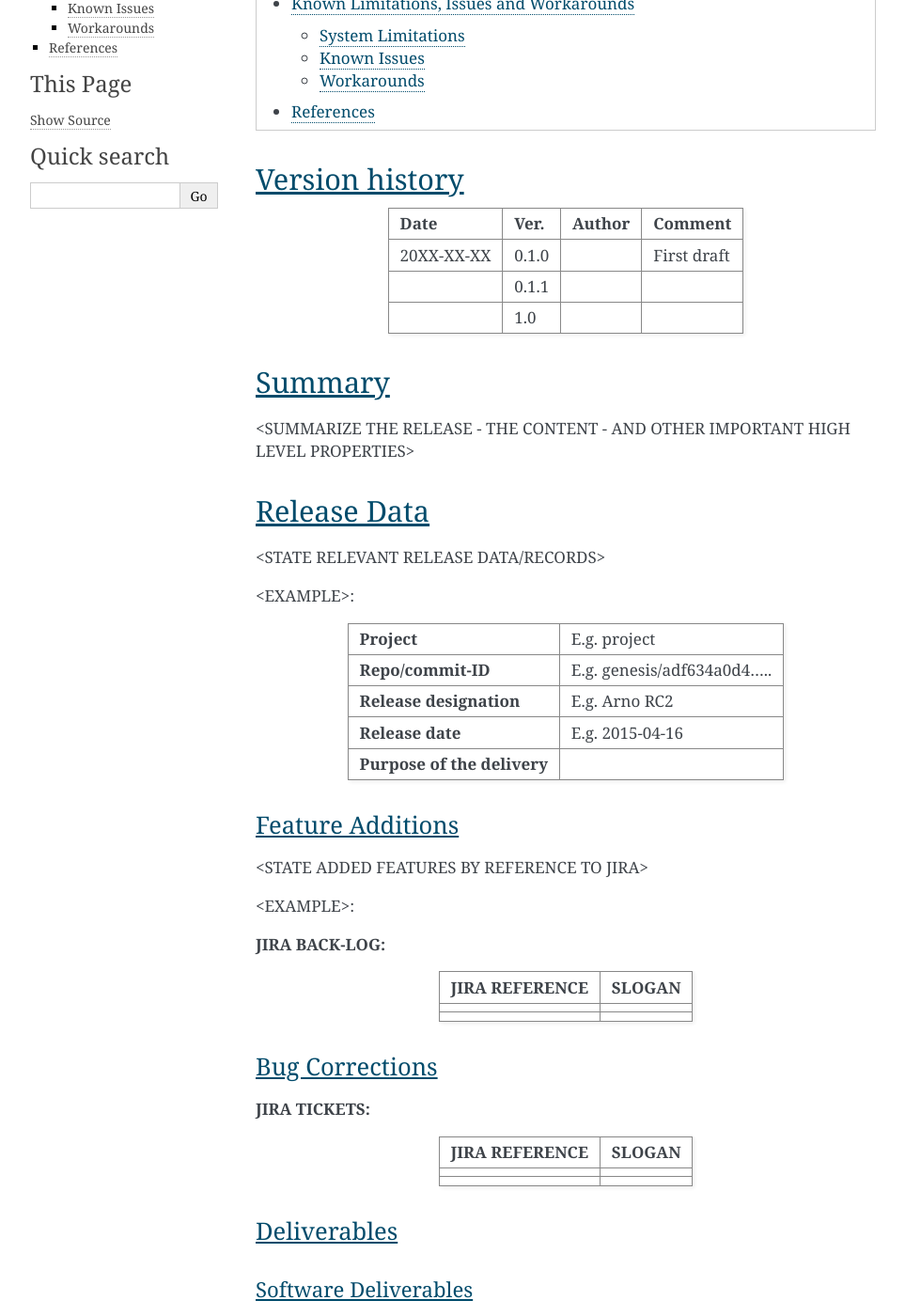
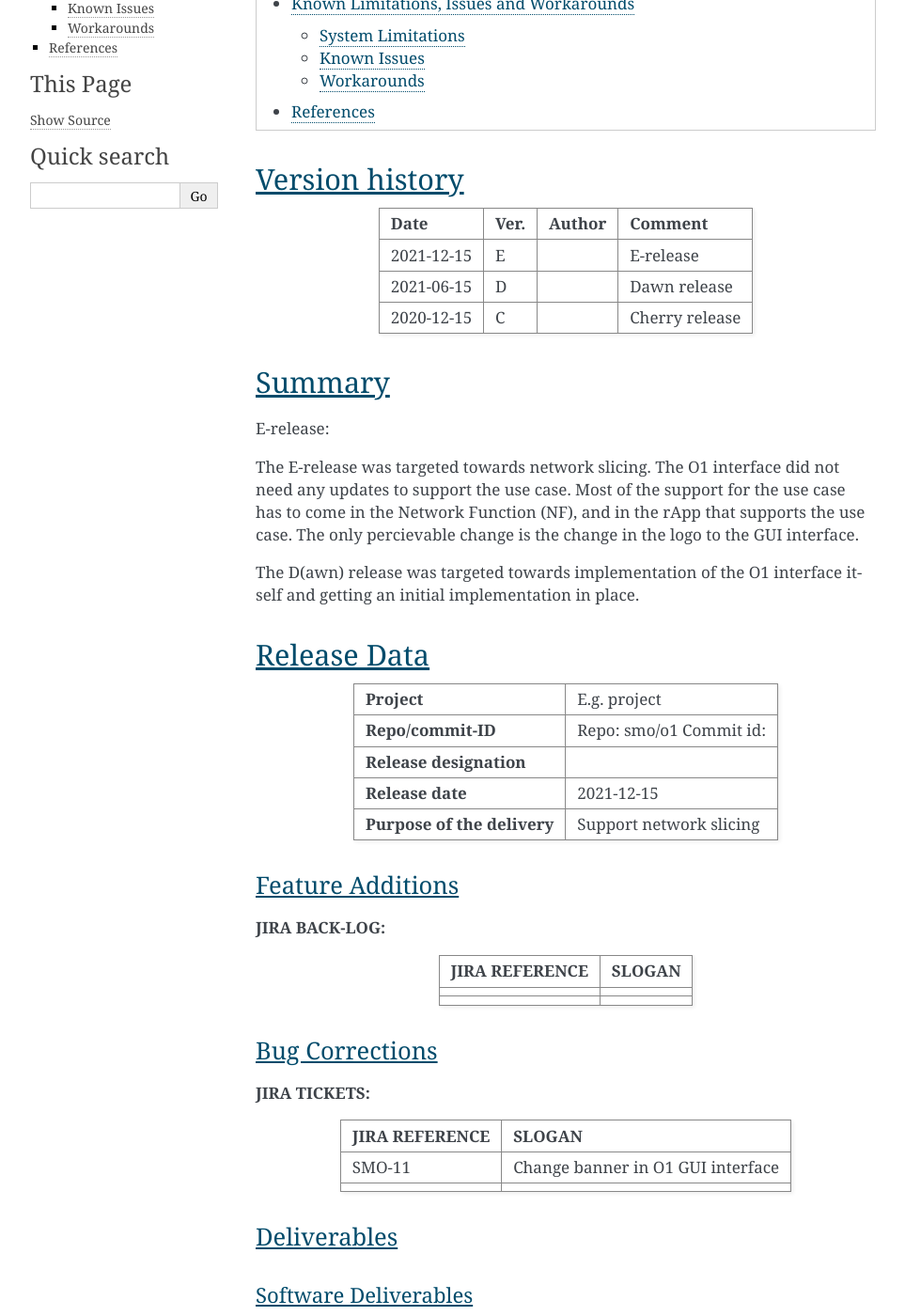
Before and after one commit to o-ran-sc/smo-o1, a Sphinx documentation site: the page built from docs/release-notes.rst, in a window 1280 px wide and 1400 px high, scrolled down 390 px. Shown: the whole window at 94% size, without its empty margins (148-1111 px from the left). Built offline with Sphinx 7.4.7, drawn with Linux system fonts in a browser that asks for light colours; some of the changed text lies outside the part shown.

Commit message:
SMO-36: Update documentation for smo/o1 using the files in docs folder
Issue-ID: SMO-36

Signed-off-by: Mahesh Jethanandani <mjethanandani@gmail.com>
Change-Id: I1d023e43e60642e284d54af3a9e4e9be9a307053
Signed-off-by: Mahesh Jethanandani <mjethanandani@gmail.com>

```diff
--- a/docs/release-notes.rst
+++ b/docs/release-notes.rst
@@ -6,7 +6,7 @@ Release-Notes
 =============
 
 
-This document provides the release notes for <RELEASE> of <COMPONENT>.
+This document provides the release notes for releases related to SMO O1.
 
 .. contents::
    :depth: 3
@@ -20,13 +20,13 @@ Version history
 | **Date**           | **Ver.**           | **Author**         | **Comment**        |
 |                    |                    |                    |                    |
 +--------------------+--------------------+--------------------+--------------------+
-| 20XX-XX-XX         | 0.1.0              |                    | First draft        |
+| 2021-12-15         | E                  |                    | E-release          |
 |                    |                    |                    |                    |
 +--------------------+--------------------+--------------------+--------------------+
-|                    | 0.1.1              |                    |                    |
+| 2021-06-15         | D                  |                    | Dawn release       |
 |                    |                    |                    |                    |
 +--------------------+--------------------+--------------------+--------------------+
-|                    | 1.0                |                    |                    |
+| 2020-12-15         | C                  |                    | Cherry release     |
 |                    |                    |                    |                    |
 +--------------------+--------------------+--------------------+--------------------+
 
@@ -34,31 +34,30 @@ Version history
 Summary
 -------
 
-<SUMMARIZE THE RELEASE - THE CONTENT - AND OTHER IMPORTANT HIGH LEVEL PROPERTIES>
+E-release:
 
+The E-release was targeted towards network slicing. The O1 interface did not need any updates to support the use case. Most of the support for the use case has to come in the Network Function (NF), and in the rApp that supports the use case. The only percievable change is the change in the logo to the GUI interface.
 
+The D(awn) release was targeted towards implementation of the O1 interface itself and getting an initial implementation in place.
 
 
 Release Data
 ------------
-<STATE RELEVANT RELEASE DATA/RECORDS>
-
-<EXAMPLE>:
 
 +--------------------------------------+--------------------------------------+
 | **Project**                          | E.g. project  		              |
 |                                      |                                      |
 +--------------------------------------+--------------------------------------+
-| **Repo/commit-ID**                   | E.g. genesis/adf634a0d4.....         |
+| **Repo/commit-ID**                   | Repo: smo/o1                         |
+|                                      | Commit id:                           |
++--------------------------------------+--------------------------------------+
+| **Release designation**              |                                      |
 |                                      |                                      |
 +--------------------------------------+--------------------------------------+
-| **Release designation**              | E.g. Arno RC2                        |
+| **Release date**                     | 2021-12-15                           |
 |                                      |                                      |
 +--------------------------------------+--------------------------------------+
-| **Release date**                     | E.g. 2015-04-16                      |
-|                                      |                                      |
-+--------------------------------------+--------------------------------------+
-| **Purpose of the delivery**          | 	 		     	      |
+| **Purpose of the delivery**          | Support network slicing     	      |
 |                                      |                                      |
 +--------------------------------------+--------------------------------------+
 
@@ -67,9 +66,6 @@ Release Data
 
 Feature Additions
 ^^^^^^^^^^^^^^^^^
-<STATE ADDED FEATURES BY REFERENCE TO JIRA>
-
-<EXAMPLE>:
 
 **JIRA BACK-LOG:**
 
@@ -95,7 +91,7 @@ Bug Corrections
 | **JIRA REFERENCE**                   | **SLOGAN**                           |
 |                                      |                                      |
 +--------------------------------------+--------------------------------------+
-| 		                       | 				      |
+| SMO-11	                       | Change banner in O1 GUI interface    |
 |                                      | 				      |
 |                                      |                                      |
 +--------------------------------------+--------------------------------------+
```
Also changed, not shown: docs/installation-guide.rst (+42 -16 lines), docs/overview.rst (+2 -6 lines), docs/user-guide.rst (+17 -1 lines).
